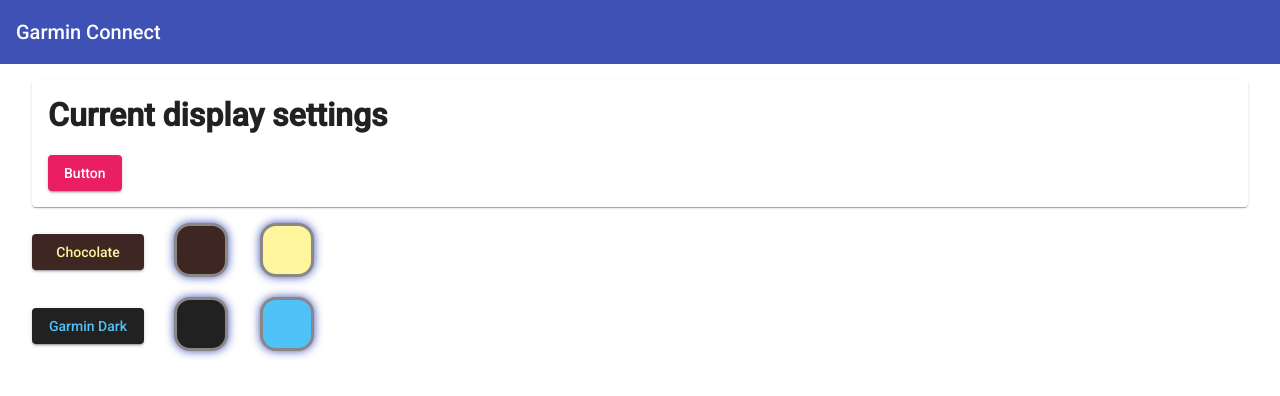
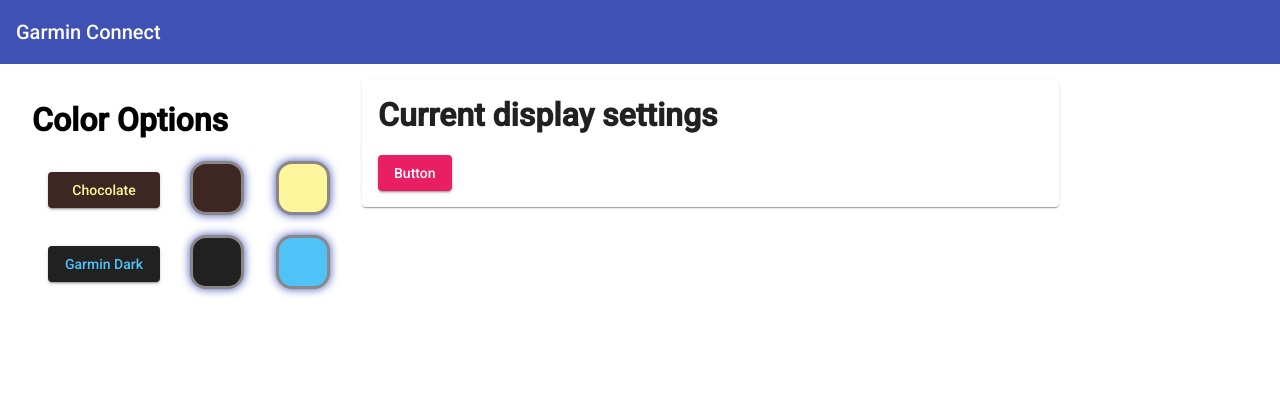
Before and after one commit to danielalanseymour/di-theme-team, an Angular app: page / in a window 1280 px wide. Shown: the top 396 px of the page. Built offline with nearby package versions, Linux system fonts and the light colour scheme; what ngx-material-timepicker would draw is missing.

Commit message:
Side Display

```diff
--- a/src/app/app.component.html
+++ b/src/app/app.component.html
@@ -8,9 +8,11 @@
     </mat-sidenav-container>
 
     <div class="workspace-container">
-      <router-outlet></router-outlet>
-      <app-hover-details></app-hover-details>
 
+      <div class="left">
+
+        <h1>Color Options</h1>
+        <div class="color-options">
           <app-color-palette [accent]="'#fff59d'"
                              [accentDark]="'#cabf45'"
                              [accentLight]="'#ffffcf'"
@@ -30,6 +32,10 @@
                              [themeName]="'Garmin Dark'"
                              (themeSelected)="selectTheme('dark-theme')"></app-color-palette>
         </div>
+      </div>
+      <div class="right">
+        <router-outlet></router-outlet>
+      </div>
       <!--
   <app-nav-bar></app-nav-bar>
 -->
--- a/src/app/app.component.scss
+++ b/src/app/app.component.scss
@@ -22,12 +22,30 @@
 
 .body-content-container.dark-theme {
   background-color: mat-color($primary-dark, darker);
+  color: white;
 }
 
 .body-content-container.chocolate-theme {
   background-color: mat-color($primary-chocolate, lighter);
+  color: white;
 }
 
 .workspace-container {
   margin: 1em 2em;
+  display: flex;
 }
+
+.workspace-container .left {
+  flex: calc(25% - 1em);
+  order: 0;
+  padding-right: 1em;
+}
+
+.workspace-container .right {
+  flex: calc(75% - 1em);
+  order: 1;
+}
+
+.color-options {
+  margin-left: 1em;
+}
--- a/src/app/features/home/home.component.html
+++ b/src/app/features/home/home.component.html
@@ -1,4 +1,4 @@
-<mat-card class="align-center">
+<mat-card>
   <h1 color="primary">Current display settings</h1>
   <button mat-raised-button
           color="accent">Button</button>
--- a/src/app/features/home/home.component.scss
+++ b/src/app/features/home/home.component.scss
@@ -30,6 +30,10 @@
   box-shadow: 0 0 3px mat-color($accent-chocolate, lighter) !important;
 }
 
+:host ::ng-deep mat-card {
+  width: 75%;
+}
+
 .chocolate-theme :host ::ng-deep mat-card {
   background-color: mat-color($primary-chocolate, lighter);
   color: white;
```
Lines whose indentation alone changed are shown as unchanged.
